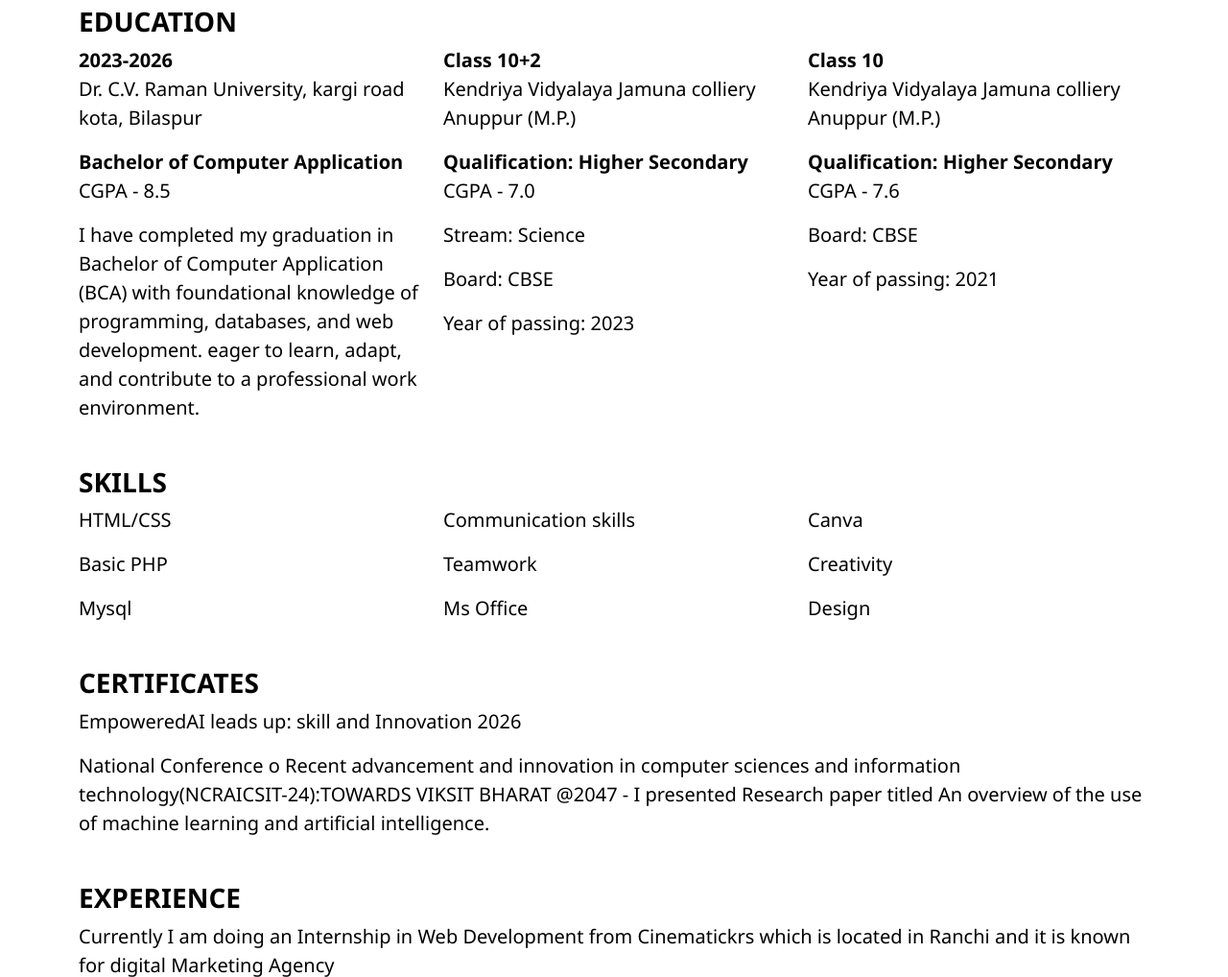
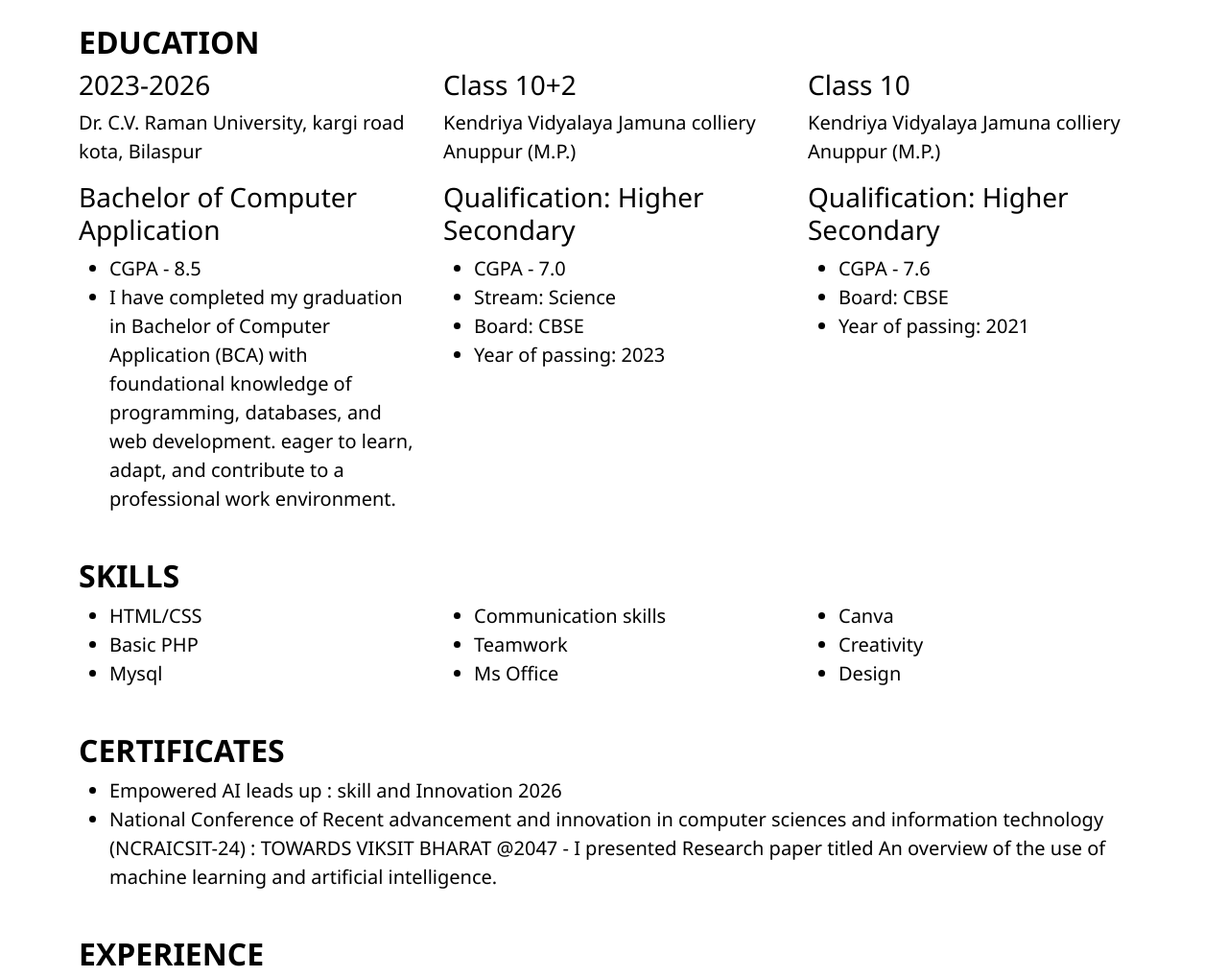
Before and after one commit to versha-ku/Portfolio, a plain HTML site: page index.html in a window 1280 px wide. Shown: the part 783-1801 px from the top of the page at 96% size. Drawn offline with nearby package versions, Linux system fonts and the light colour scheme.

Commit message:
Update index.html

```diff
--- a/index.html
+++ b/index.html
@@ -52,7 +52,7 @@
     </div>
     <div class="col">
         <p>Web Developer</p>
-      <h3><strong> Hi, I’m Versha.</strong></h3>
+      <h1><strong> Hi, I’m Versha.</strong></h1>
       <p>I’m completed BCA and have basic knowledge of web development.<br> I’m a quick learner and eager to improve my skills.</p>
 
       <div class="btn"><button type="button" class="btn btn-light">Download CV</button></div>
@@ -66,7 +66,7 @@
  <div class="form-box">
 <div class="section">
 <div class="container">
-    <h3><strong>ABOUT ME</strong></h3>
+    <h2><strong>ABOUT ME</strong></h2>
     <p>I am BCA student with a strong interest in computer applications and software development. I have basic knowledge of programming languages such as C, Java, PHP, MYSQL. I am eager to learn new technologies, improve my skills, and gain practical experience. I am a hardworking, quick learner and a team player who is always ready to take on new challenges and contribute positively to an organization. </p>
 
 <div class="info-boxes">
@@ -86,19 +86,19 @@
 
 
 <div class="edu">
-<div class="container"><h3><strong>EDUCATION</strong></h3></div>
+<div class="container"><h2><strong>EDUCATION</strong></h2></div>
 <div class="container">
   <div class="row">
     <div class="col">
-      <strong>2023-2026</strong>
+    <h3>2023-2026</h3>
       <p> Dr. C.V. Raman University, kargi road kota, Bilaspur</p>
     </div>
     <div class="col">
-      <strong>Class 10+2</strong>
+      <h3>Class 10+2</h3>
      <p>Kendriya Vidyalaya Jamuna colliery Anuppur (M.P.)</p>
     </div>
     <div class="col">
-        <strong>Class 10</strong>
+        <h3>Class 10</h3>
       <p>Kendriya Vidyalaya Jamuna colliery Anuppur (M.P.)</p>
     </div>
   </div>
@@ -106,47 +106,58 @@
 <div class="container ">
   <div class="row">
     <div class="col">
-      <strong>Bachelor of Computer Application</strong>
-      <p>CGPA - 8.5</p>
-      <p>I have completed my graduation in Bachelor of Computer Application (BCA) with foundational knowledge of programming, databases, and web development. eager to learn, adapt, and contribute to a professional work environment.</p>
+      <h3>Bachelor of Computer Application</h3>
+      <ul>
+      <li>CGPA - 8.5</li>
+      <li>I have completed my graduation in Bachelor of Computer Application (BCA) with foundational knowledge of programming, databases, and web development. eager to learn, adapt, and contribute to a professional work environment.</li>
+      </ul>
     </div>
     <div class="col">
-      <strong>Qualification: Higher Secondary</strong>
-      <p>CGPA - 7.0 </p>
-      <p>Stream: Science</p>
-      <p>Board: CBSE</p>
-      <p>Year of passing: 2023</p>
-      </p>
+      <h3>Qualification: Higher Secondary</h3>
+      <ul>
+      <li>CGPA - 7.0 </li>
+      <li>Stream: Science</li>
+      <li>Board: CBSE</li>
+      <li>Year of passing: 2023</li>
+      </ul>
     </div>
     <div class="col">
-      <strong>Qualification: Higher Secondary</strong>
-      <p>CGPA - 7.6 </p>
-      <p>Board: CBSE</p>
-      <p>Year of passing: 2021</p>
+      <h3>Qualification: Higher Secondary</h3>
+      <ul>
+      <li>CGPA - 7.6 </li>
+      <li>Board: CBSE</li>
+      <li>Year of passing: 2021</li>
+      </ul>
     </div>
   </div>
 </div></div>
 
 <div class="skill">
     <div class="container">
-    <h3><strong>SKILLS</strong></h3>
+    <h2><strong>SKILLS</strong></h2>
 </div>
 <div class="container">
   <div class="row">
     <div class="col">
-      <p>HTML/CSS</p>
-      <p>Basic PHP</p>
-      <p>Mysql</p>
+      <ul>
+      <li>HTML/CSS</li>
+      <li>Basic PHP</li>
+      <li>Mysql</li>
+      </ul>
     </div>
     <div class="col">
-      <p>Communication skills</p>
-      <p>Teamwork</p>
-      <p>Ms Office</p>
+      <ul>
+      <li>Communication skills</li>
+      <li>Teamwork</li>
+      <li>Ms Office</li>
+      </ul>
     </div>
     <div class="col">
-      <p>Canva</p>
-      <p>Creativity</p>
-      <p>Design</p>
+      <ul>
+      <li>Canva</li>
+      <li>Creativity</li>
+      <li>Design</li>
+      </ul>
     </div>
   </div>
 </div></div>
@@ -154,9 +165,11 @@
 
 <div class="certi">
 <div class="container">
-    <h3><strong>CERTIFICATES</strong></h3>
-    <p>EmpoweredAI leads up: skill and Innovation 2026</p>
-    <p>National Conference o Recent advancement and innovation in computer sciences and information technology(NCRAICSIT-24):TOWARDS VIKSIT BHARAT @2047 - I presented Research paper titled An overview of the use of machine learning and artificial intelligence.</p>
+    <h2><strong>CERTIFICATES</strong></h2>
+    <ul>
+    <li>Empowered AI leads up : skill and Innovation 2026</li>
+    <li>National Conference of Recent advancement and innovation in computer sciences and information technology (NCRAICSIT-24) : TOWARDS VIKSIT BHARAT @2047 - I presented Research paper titled An overview of the use of machine learning and artificial intelligence.</li>
+    </ul>
 </div>
 </div>
 
@@ -164,8 +177,8 @@
 
 <div class="exp">
 <div class="container">
-    <h3><strong>EXPERIENCE</strong></h3>
-    <P>Currently I am doing an Internship in Web Development from Cinematickrs which is located in Ranchi and it is known for digital Marketing Agency</P>
+    <h2><strong>EXPERIENCE</strong></h2>
+    <P>Currently I am doing an Internship in Web Development from Cinematickrs which is located in Ranchi and it is known for digital Marketing Agency.</P>
 </div>
 </div></div>
 
@@ -173,7 +186,7 @@
 <div class="container">
   <div class="row">
     <div class="col-sm-7" >
-      <h3><strong>PROJECT</strong></h3>
+      <h2><strong>PROJECT</strong></h2>
       <strong>College Administration System:</strong><p>Developed a web-based College Administration Management System to streamline student and college administration processes. The system enables efficient management of student records, faculty information, courses, attendence, examinations, fees and academic reports through a centralized platform.</p>
 
     </div>
@@ -181,7 +194,7 @@
       <div class="form-box">
 
                     <form>
-                    <legend><h3><strong>CONTACT</strong></h3></legend>
+                    <legend><h2><strong>CONTACT</strong></h2></legend>
                     <div class="mb-3">
                     <label for="disabledTextInput" class="form-label">Name</label>
                     <input id="name" class="form-control mt-2" placeholder="Your name">
@@ -207,7 +220,7 @@
 
 
 <div class="id-footer">
-    <footer>© 2024 Versha • Designed & built with simplicity • All rights reserved</footer>
+    <footer>© 2026 Versha • Designed & built with simplicity • All rights reserved</footer>
 </div>
 
 
```
